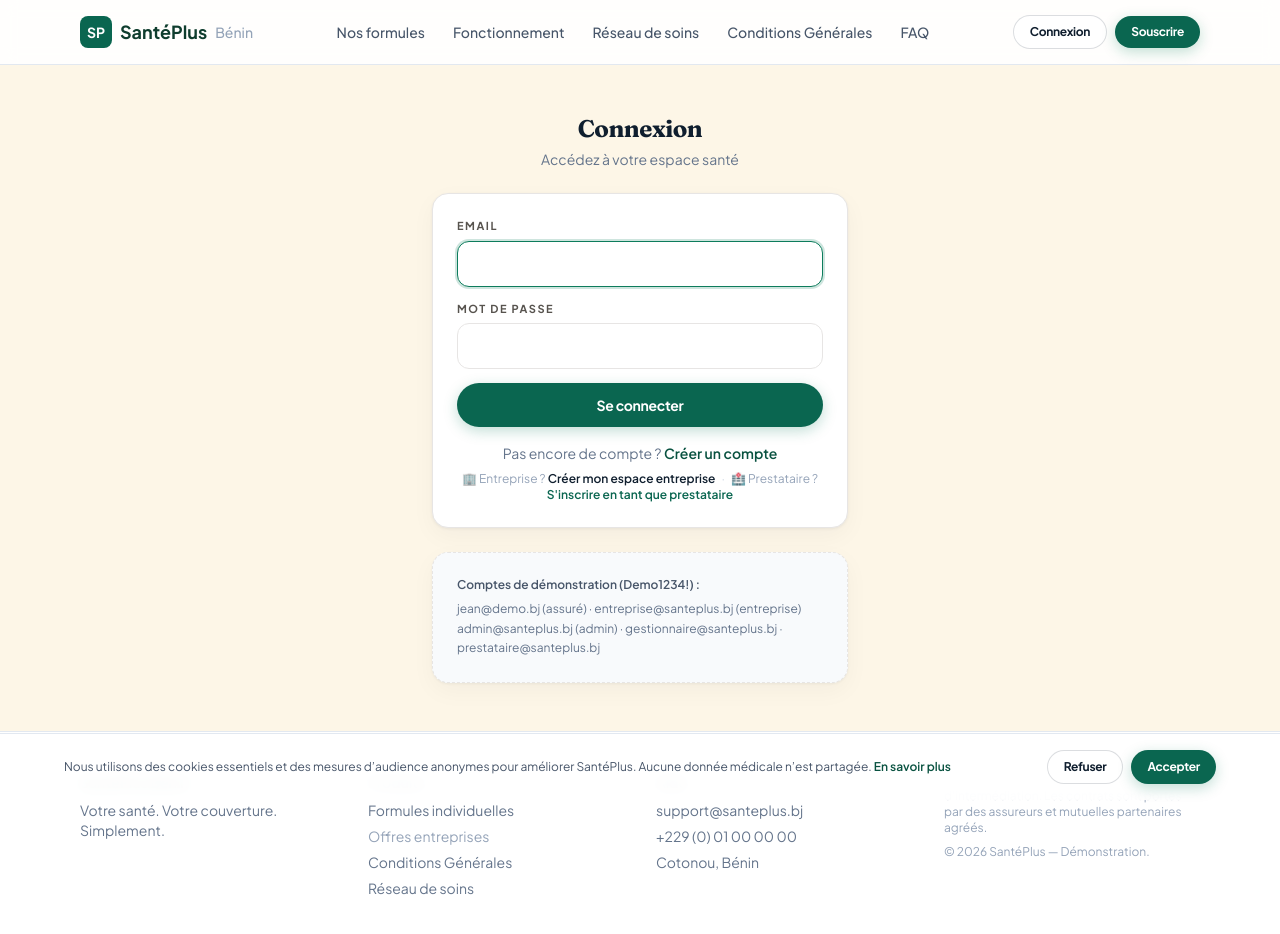
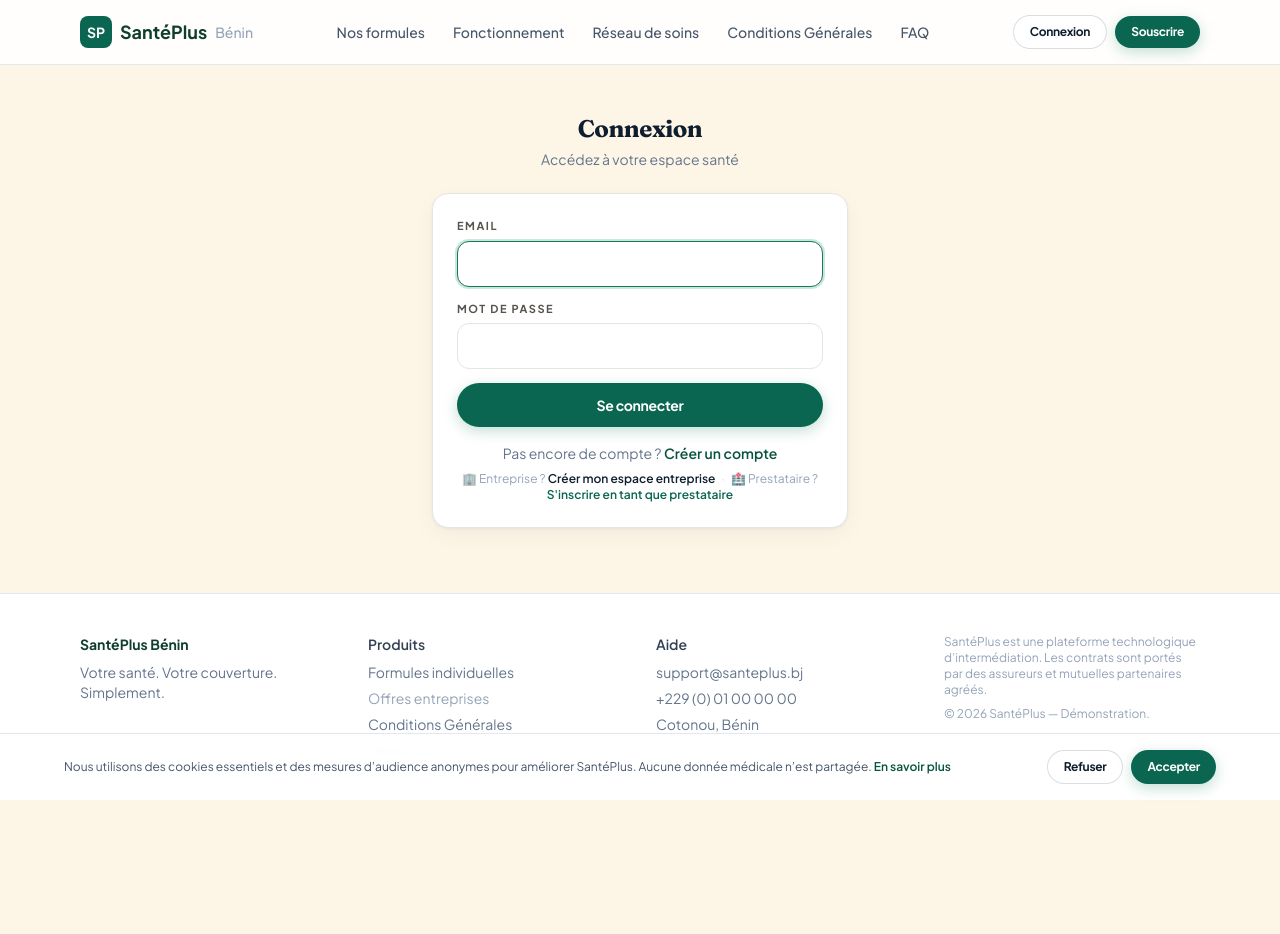
Before and after one commit to tocoss14/santeplus, a React (Vite) app in the folder apps/web/: page /login in a window 1280 px wide. Shown: the top 934 px of the page. After the commit the page ends 800 px from the top, so only its background shows below. Built offline with nearby package versions, Linux system fonts and the light colour scheme; no server answers.

Commit message:
fix: retire comptes demo de /login (securite) — deplace vers COMPTES_DEMO.md local (gitignore)

```diff
--- a/apps/web/src/pages/Login.tsx
+++ b/apps/web/src/pages/Login.tsx
@@ -51,13 +51,6 @@ export default function Login() {
           🏥 Prestataire ? <Link to="/inscription-prestataire" className="font-semibold text-brand-600 hover:underline">S'inscrire en tant que prestataire</Link>
         </p>
       </form>
-      <div className="mt-6 card-p bg-slate-50 border-dashed text-xs text-slate-500">
-        <p className="font-semibold text-slate-600">Comptes de démonstration (Demo1234!) :</p>
-        <p className="mt-1.5 leading-relaxed">
-          jean@demo.bj (assuré) · entreprise@santeplus.bj (entreprise)<br />
-          admin@santeplus.bj (admin) · gestionnaire@santeplus.bj · prestataire@santeplus.bj
-        </p>
-      </div>
     </div>
   );
 }
```
Also changed, not shown: 1 other file (tests, documents, lock files or other folders).
